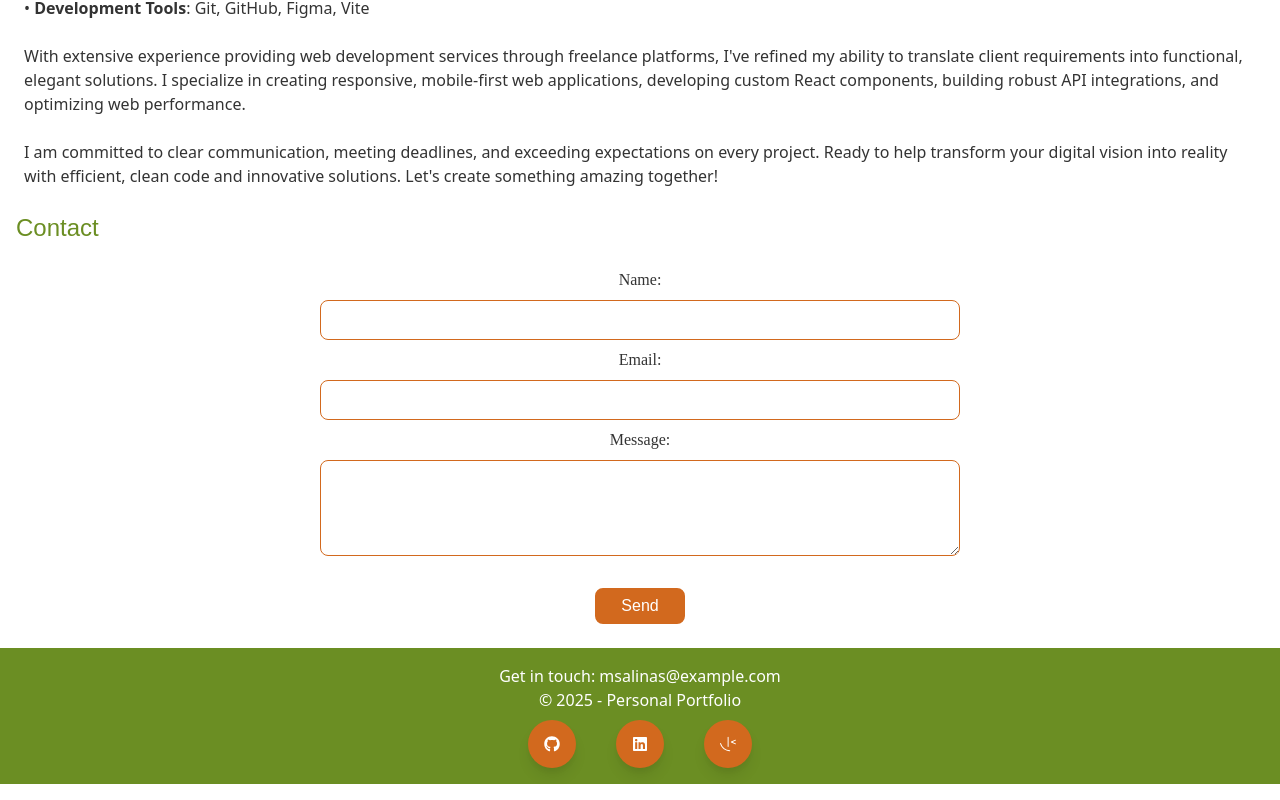
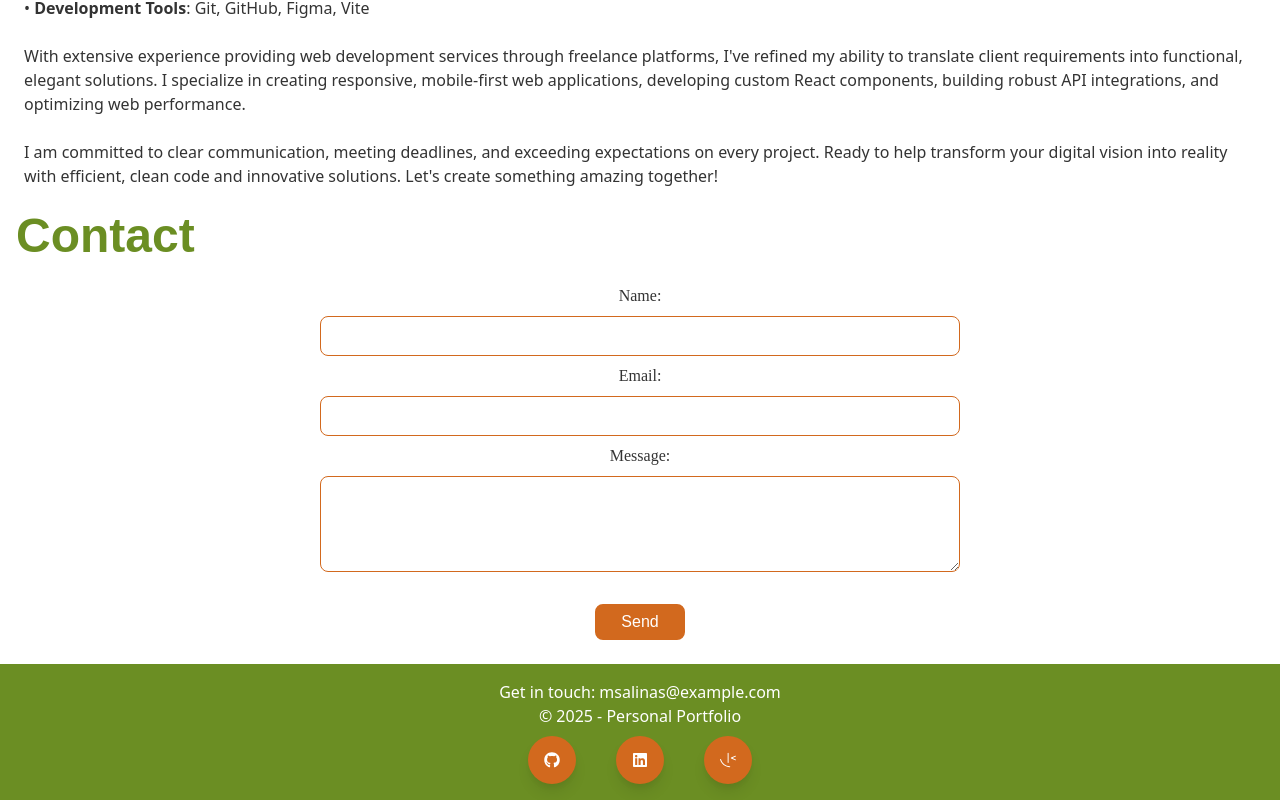
Before and after one commit to mojave-ghost/portfolio, a React (Create React App) app: page / in a window 1280 px wide. Shown: the part 2370-3170 px from the top of the page. Built offline with nearby package versions, Linux system fonts and the light colour scheme.

Commit message:
Update Contact.js
text-5xl font-bold

```diff
--- a/src/components/Contact.js
+++ b/src/components/Contact.js
@@ -3,7 +3,7 @@ import React from 'react';
 function Contact() {
   return (
     <section id="contact">
-      <h2 className="text-2xl text-primary font-montserrat my-6 mx-4">Contact</h2>
+      <h2 className="text-5xl font-bold text-primary font-montserrat my-6 mx-4">Contact</h2>
       <form className="relative flex flex-col items-center justify-center">
         <label htmlFor="name" className="contact-label">Name:</label>
         <input type="text" id="name" name="name" className="contact-input h-10"/>
```
